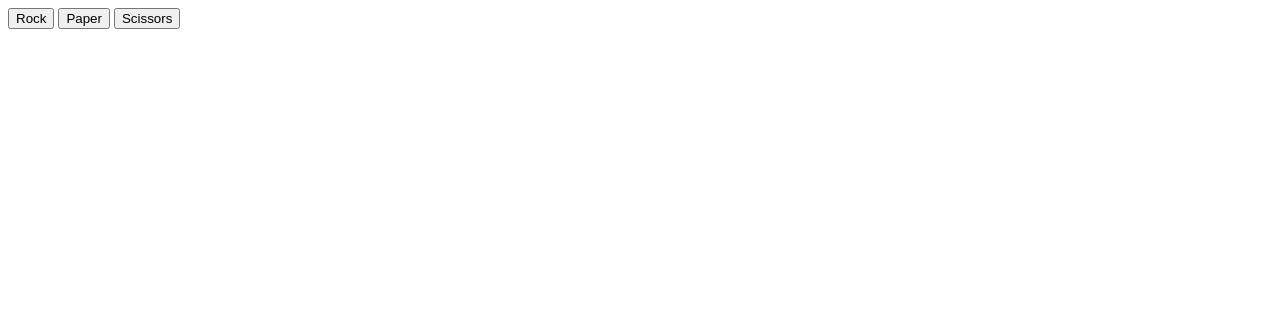
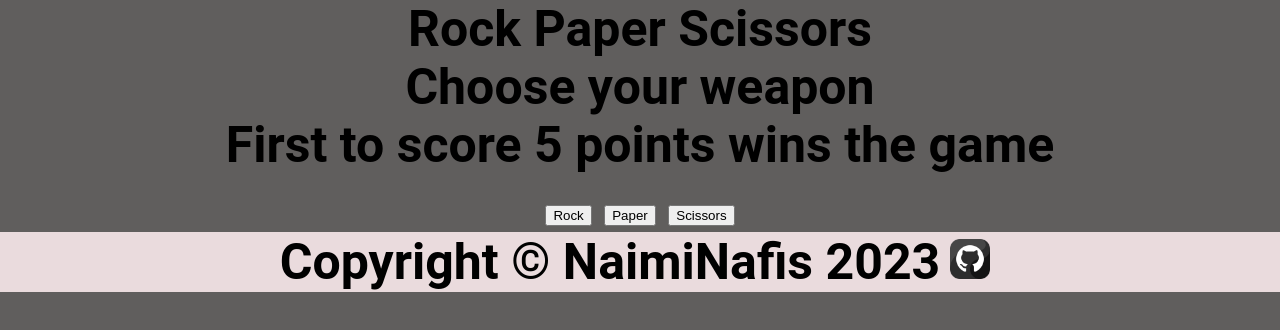
Before and after one commit to NaimiNafis/rock-paper-scissors, a plain HTML site: page index.html in a window 1280 px wide. Drawn offline with Linux system fonts and the light colour scheme.

Commit message:
Add and Rearrange html DOM Style UI main part Rename from javascript.js to script.js Add img

```diff
--- a/index.html
+++ b/index.html
@@ -4,13 +4,25 @@
     <meta charset="UTF-8" />
     <meta name="viewport" content="width=device-width, initial-scale=1.0" />
     <title>Document</title>
-    <script src="javascript.js" defer></script>
+    <link rel="stylesheet" href="./styles.css">
+    <script src="./script.js" defer></script>
   </head>
   <body>
+    <div id="header">
+      <div id="hero">Rock Paper Scissors<div>
+    </div>
     <div id="container">
+      <div>Choose your weapon</div>
+      <div>First to score 5 points wins the game</div>
       <button id="rock">Rock</button>
       <button id="paper">Paper</button>
       <button id="scissors">Scissors</button>
     </div>
+    <div id="footer">
+      Copyright © NaimiNafis 2023
+      <a href="https://github.com/NaimiNafis" target="_blank">
+          <img src="./img/github.png" alt="github icon" class="github">
+      </a>
+    </div>
   </body>
 </html>
--- a/styles.css
+++ b/styles.css
@@ -0,0 +1,34 @@
+body {
+    font-family: Roboto, sans-serif;
+    text-align: center;
+    background-color: #605e5d;
+    margin: 0;
+    padding: 0;
+}
+
+#main {
+    font-size: 30px;
+    font-weight: bolder;
+}
+
+
+#hero {
+    font-size: 50px;
+    font-weight: bolder;
+}
+
+#footer {
+    display: flex;
+    justify-content: center;
+    align-items: center;
+    background-color: #eadbdd;
+    height: 60px;
+    flex-shrink: 0;
+}
+
+img.github {
+    width: 40px;
+    height: 40px;
+    margin: 0px 10px;
+    transition: transform 0.2s ease-in-out;
+}
```
Also changed, not shown: img/github.png (added), img/paper.png (added), img/rock.png (added), img/scissors.png (added), script.js (renamed from javascript.js), 1 other file.
